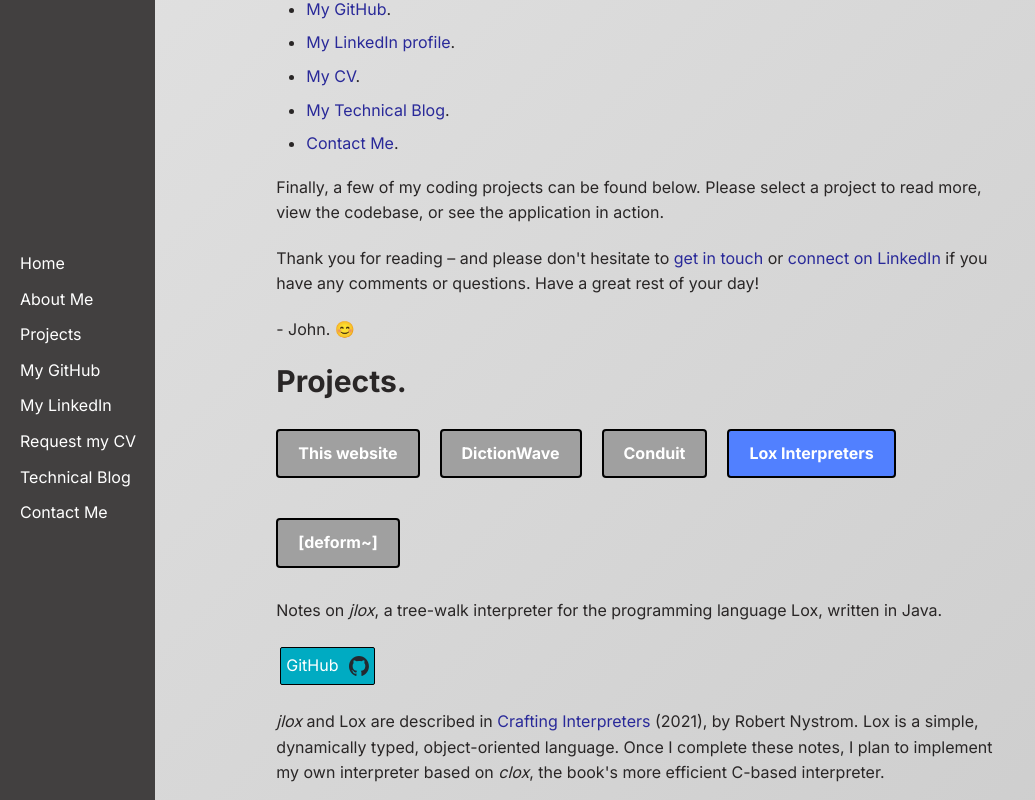
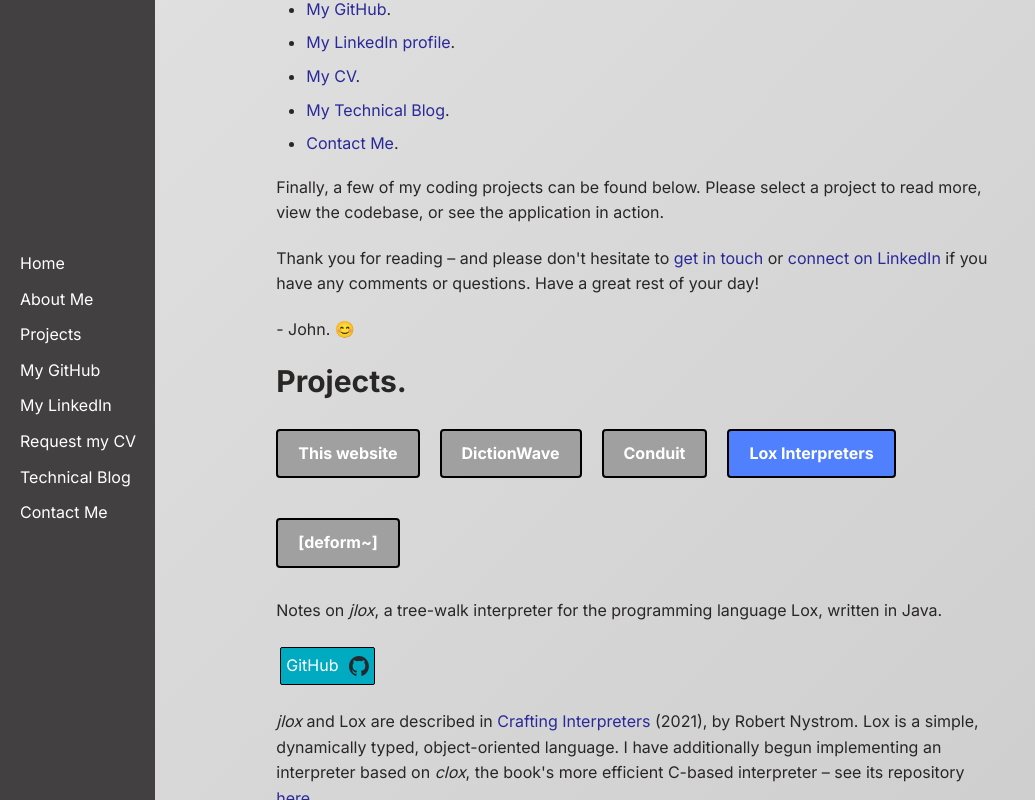
Before and after one commit to jhelsby/jhelsby-personal-website, a Next.js app: page / in a window 1280 px wide. Both pictures are taken after a click on the button "Lox Interpreters". Shown: the part 514-1314 px from the top of the page, without its empty margins (0-1035 px from the left). Built offline with nearby package versions, Linux system fonts and the light colour scheme.

Commit message:
Updated Lox project to indicate clox is now in progress

```diff
--- a/app/Projects.tsx
+++ b/app/Projects.tsx
@@ -130,7 +130,7 @@
       Notes on <i>jlox</i>, a tree-walk interpreter for the programming language Lox, written in Java.
     </p>,
     description: <p>
-      <i>jlox</i> and Lox are described in <a href="https://craftinginterpreters.com/">Crafting Interpreters</a> (2021), by Robert Nystrom. Lox is a simple, dynamically typed, object-oriented language. Once I complete these notes, I plan to implement my own interpreter based on <i>clox</i>, the book&apos;s more efficient C-based interpreter.
+      <i>jlox</i> and Lox are described in <a href="https://craftinginterpreters.com/">Crafting Interpreters</a> (2021), by Robert Nystrom. Lox is a simple, dynamically typed, object-oriented language. I have additionally begun implementing an interpreter based on <i>clox</i>, the book&apos;s more efficient C-based interpreter &ndash; see its repository <a href="https://github.com/jhelsby/clox">here</a>.
     </p >,
     repo: "https://github.com/jhelsby/jlox-notes"
   };
```
